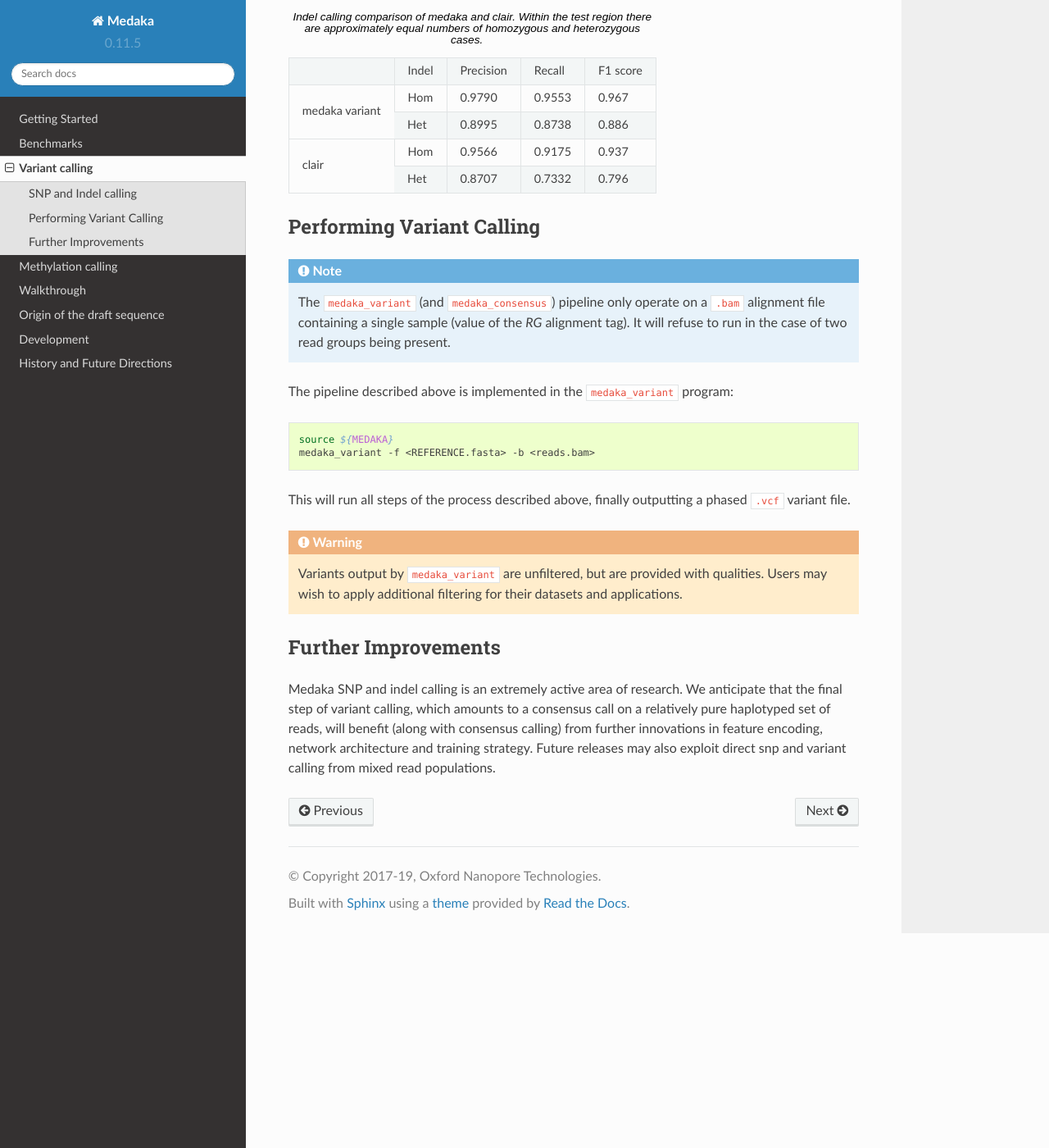
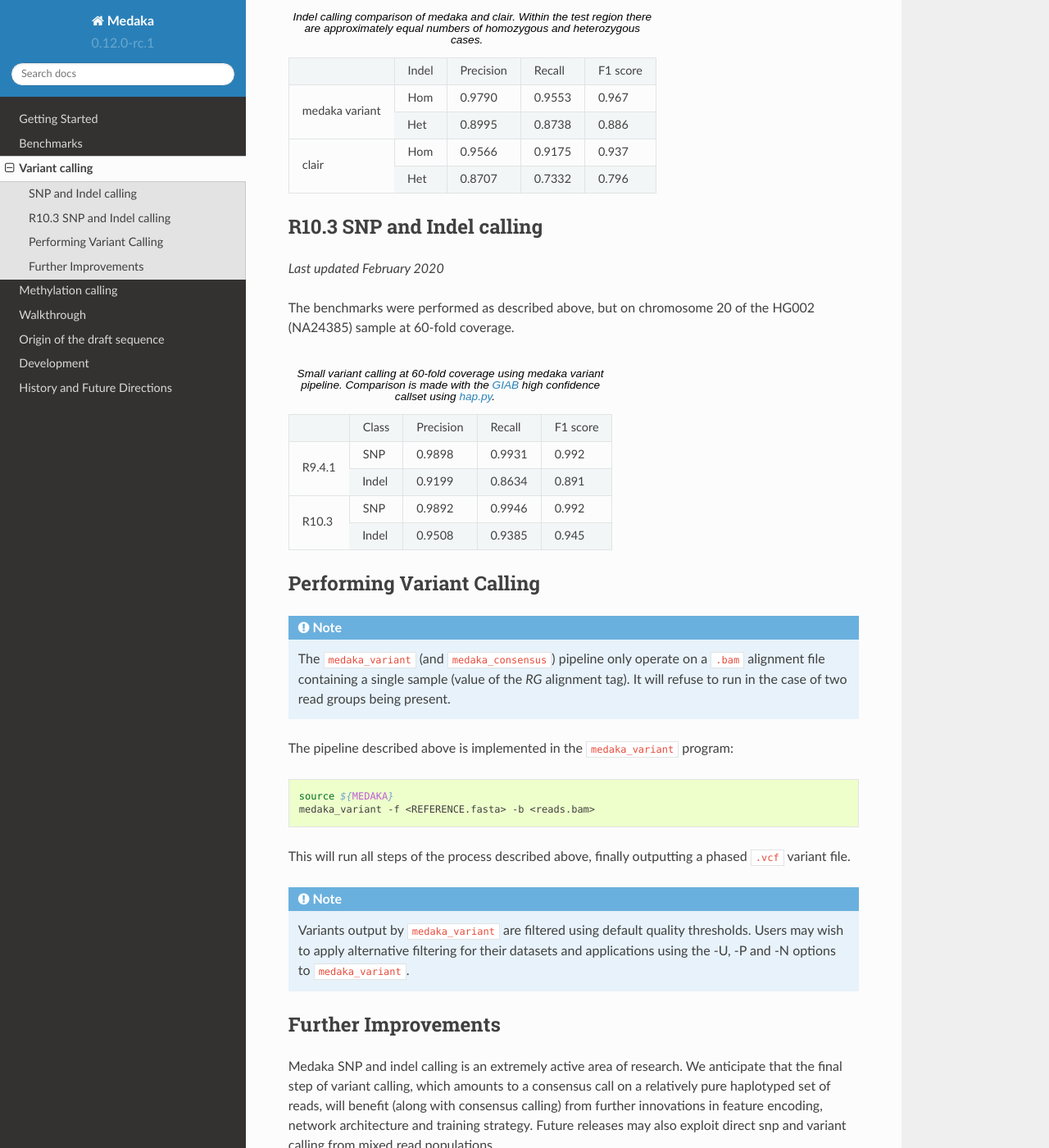
Before and after one commit to nanoporetech/medaka, a Sphinx documentation site: the page built from docs/snp.rst, in a window 1280 px wide and 1400 px high, scrolled down 1763 px. Shown: the whole window at 82% size. Built offline with Sphinx 7.4.7 and the Read the Docs theme 2.0.0, drawn with Linux system fonts in a browser that asks for light colours; pages that are not in the unit, such as notebooks, are missing from menus; some of the changed text lies outside the part shown.

Commit message:
Prep v12.0

```diff
--- a/docs/snp.rst
+++ b/docs/snp.rst
@@ -102,6 +102,33 @@ indels to homozygous cases:
     +------------------+-------+-----------+---------+----------+
 
 
+R10.3 SNP and Indel calling
+-----------------------------
+
+*Last updated February 2020*
+
+The benchmarks were performed as described above, but on chromosome 20 of
+the HG002 (NA24385) sample at 60-fold coverage.
+
+.. table::
+    Small variant calling at 60-fold coverage using `medaka variant` pipeline.
+    Comparison is made with the `GIAB <http://jimb.stanford.edu/giab-resources/>`_
+    high confidence callset using `hap.py <https://github.com/Illumina/hap.py>`_.
+
+    +------------------+-------+-----------+---------+----------+
+    |                  | Class | Precision | Recall  | F1 score |
+    +------------------+-------+-----------+---------+----------+
+    | R9.4.1           | SNP   |    0.9898 |  0.9931 |    0.992 |
+    +                  +-------+-----------+---------+----------+
+    |                  | Indel |    0.9199 |  0.8634 |    0.891 |
+    +------------------+-------+-----------+---------+----------+
+    | R10.3            | SNP   |    0.9892 |  0.9946 |    0.992 |
+    +                  +-------+-----------+---------+----------+
+    |                  | Indel |    0.9508 |  0.9385 |    0.945 |
+    +------------------+-------+-----------+---------+----------+
+
+
+
 Performing Variant Calling
 --------------------------
 
@@ -122,11 +149,11 @@ The pipeline described above is implemented in the ``medaka_variant`` program:
 This will run all steps of the process described above, finally outputting a
 phased ``.vcf`` variant file.
 
-.. warning::
+.. note::
 
-    Variants output by ``medaka_variant`` are unfiltered, but are provided with
-    qualities. Users may wish to apply additional filtering for their
-    datasets and applications.
+    Variants output by ``medaka_variant`` are filtered using default quality thresholds.
+    Users may wish to apply alternative filtering for their datasets and applications
+    using the -U, -P and -N options to ``medaka_variant``.
 
 
 Further Improvements
--- a/medaka/__init__.py
+++ b/medaka/__init__.py
@@ -4,7 +4,7 @@ import functools
 import os
 import subprocess
 
-__version__ = '0.11.5'
+__version__ = '0.12.0-rc.1'
 
 
 def check_minimap2_version():
```
Also changed, not shown: other parts of docs/snp.rst (+1 -1 lines), CHANGELOG.md (+10 -0 lines), 5 other files.
